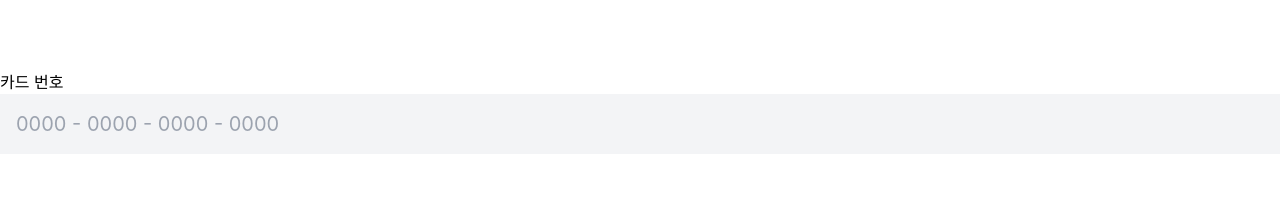
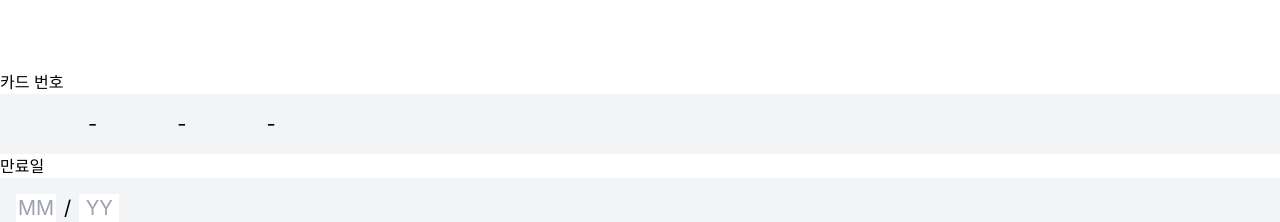
Before and after one commit to Oh-seo-jin/shooking, a React (Create React App) app: page / in a window 1280 px wide. Shown: the part 730-952 px from the top of the page. Before the commit the page ends 884 px from the top, so only its background shows below. Built offline with nearby package versions, Linux system fonts and the light colour scheme.

Commit message:
수정 : 카드번호 입력 완료 및 만료일 수정 중

```diff
--- a/package.json
+++ b/package.json
@@ -9,6 +9,7 @@
     "@testing-library/user-event": "^13.5.0",
     "react": "^18.3.1",
     "react-dom": "^18.3.1",
+    "react-hook-form": "^7.52.1",
     "react-scripts": "5.0.1",
     "web-vitals": "^2.1.4"
   },
--- a/src/components/ProductCard.jsx
+++ b/src/components/ProductCard.jsx
@@ -3,7 +3,6 @@ import { Component } from 'react';
 class ProductCard extends Component {
     constructor(props){
         super(props);
-        console.log(this.props);
         this.state = {
             disabled: false
         };
@@ -14,7 +13,6 @@ class ProductCard extends Component {
     handleCart() {
         this.setState({disabled: true});
         this.props.setCount(this.props.count + 1);
-        console.log(this.props.count);
     }
 
     handlePurchase() {
--- a/src/pages/AddPayment.jsx
+++ b/src/pages/AddPayment.jsx
@@ -1,16 +1,47 @@
 import { Component } from "react";
 
+const handleKeyup = (e) => {
+  const {value, maxLength, nextElementSibling} = e.target;
+  console.log(e);
+  // 숫자 유효성 검사
+  if (!isFinite(value)) {
+    alert('카드번호는 숫자만 입력할 수 있습니다.');
+    e.target.value = '';
+    return;
+  }
+
+  // 자동 포커스 넘김
+  if (value.length >= maxLength && nextElementSibling) {
+    nextElementSibling.focus();
+  }
+}
+
 function InputCardNumber() {
-  const handleChange = (e) => {
-    const inputValue = e.target.value;
-    const formattedValue = formatCardNumber(inputValue);
+  return (
+    <div className="w-full">
+      <p className="text-ms">카드 번호</p>
+      <form className="w-full bg-gray-100 text-xl p-4 flex flex-row gap-2">
+        <input type="text" maxLength="4" onKeyUp={handleKeyup} className="w-16 text-center bg-transparent" />-
+        <input type="text" maxLength="4" onKeyUp={handleKeyup} className="w-16 text-center bg-transparent"/>-
+        <input type="password" maxLength="4" onKeyUp={handleKeyup} className="w-16 text-center bg-transparent"/>-
+        <input type="password" maxLength="4" onKeyUp={handleKeyup} className="w-16 text-center bg-transparent"/>
+      </form>
+    <div></div>
+    </div>
+  )
+}
+
+function InputCardDate() {
+  const handleMonth = () => {
   }
 
   return (
     <div className="w-full">
-      <p className="text-ms">카드 번호</p>
-      <input type="text" onChange={handleChange} placeholder="0000 - 0000 - 0000 - 0000" className="w-full bg-gray-100 text-xl p-4" />
-    <div></div>
+      <p className="text-ms">만료일</p>
+      <form className="w-full bg-gray-100 text-xl p-4 flex flex-row gap-2">
+        <input type="text" placeholder="MM" maxLength="2" onKeyup={handleKeyup} className="w-10 text-center" />/
+        <input type="text" placeholder="YY" maxLength="2" onKeyUp={handleKeyup} className="w-10 text-center" />
+      </form>
     </div>
   )
 }
@@ -20,6 +51,7 @@ class AddPayment extends Component {
     return (
     <>
     <InputCardNumber/>
+    <InputCardDate/>
     </>
     )
   }
```
Also changed, not shown: public/img/cart.svg (added), 1 other file (tests, documents, lock files or other folders).
